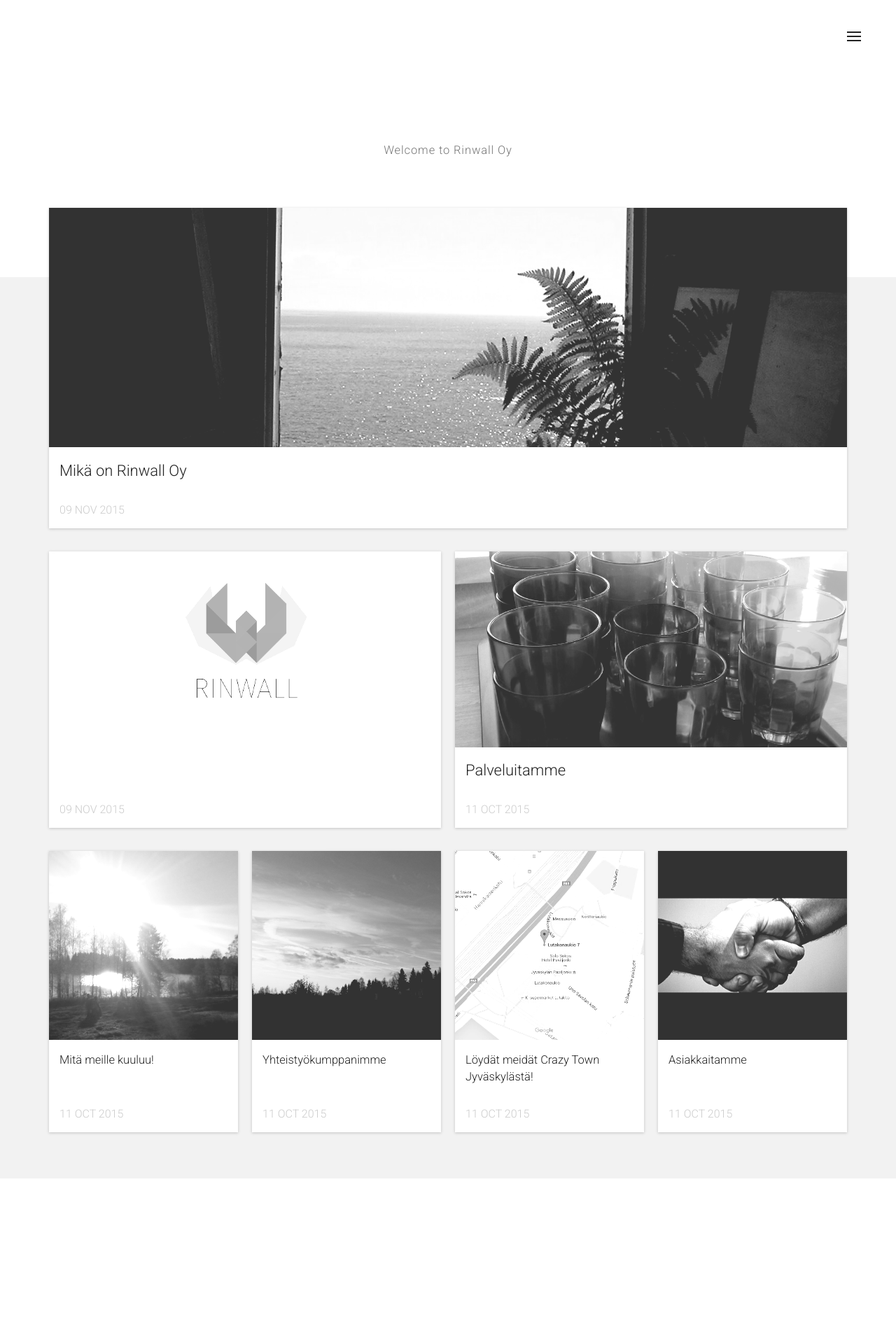
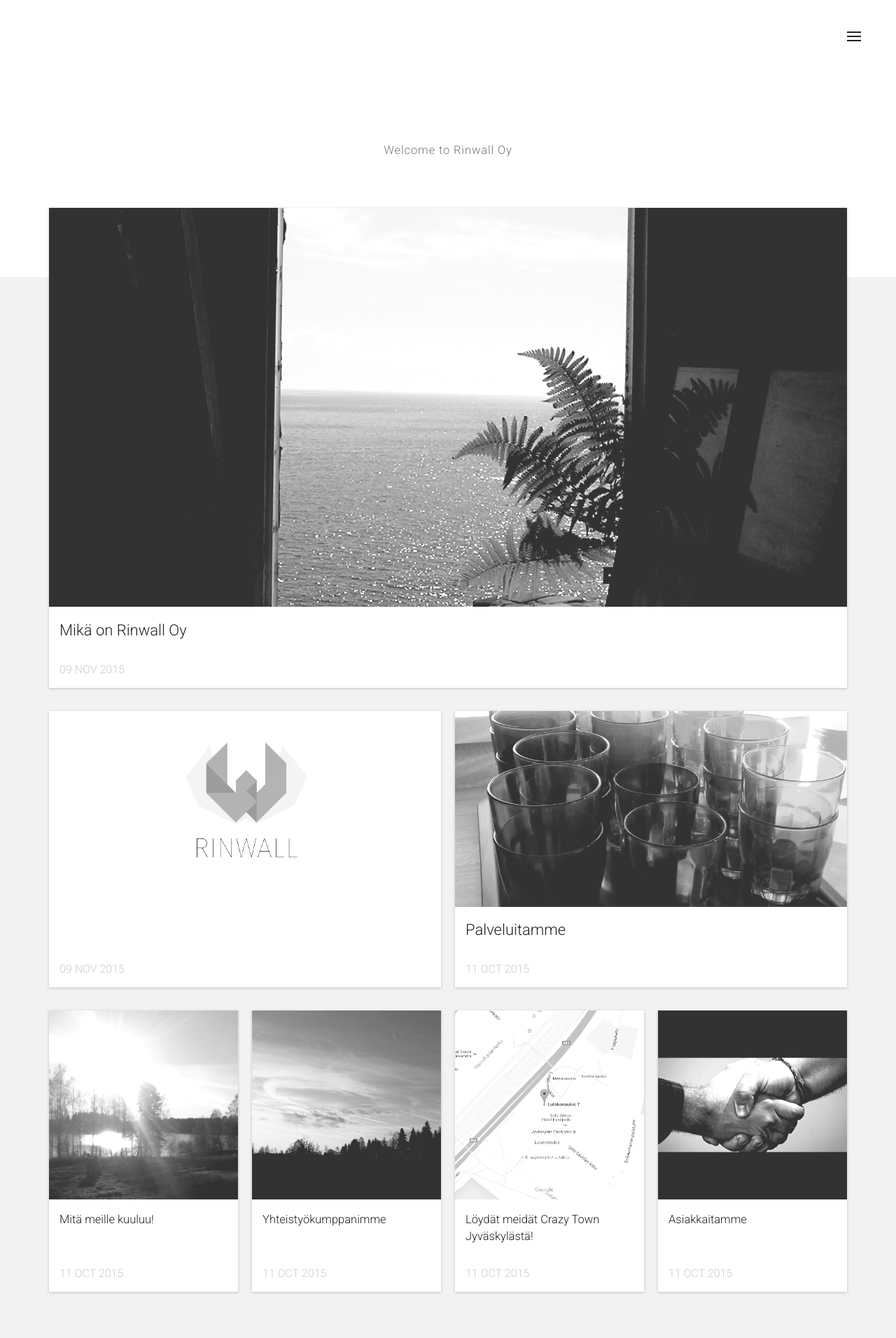
Before and after one commit to rinwall-admin/rinwall-admin.github.io, a Jekyll site: the page built from index.html, in a window 1280 px wide. Shown: the whole page at 70% size. Built offline with Jekyll 4.4.1, drawn with Linux system fonts in a browser that asks for light colours; nearby versions of some CDN libraries; some web fonts are replaced; Markdown is read by kramdown in place of the engine named in the settings; before the commit the page ends 1684 px from its top, so only the background shows below that.

Commit message:
Update main.css

```diff
--- a/assets/css/main.css
+++ b/assets/css/main.css
@@ -1939,7 +1939,7 @@ body {
 }
 
 .blockGroup-list li:nth-child(1).block .postArticle-image {
-  padding-top: 30%;
+  padding-top: 50%;
 }
 
 @media (max-width: 767px) {
```
